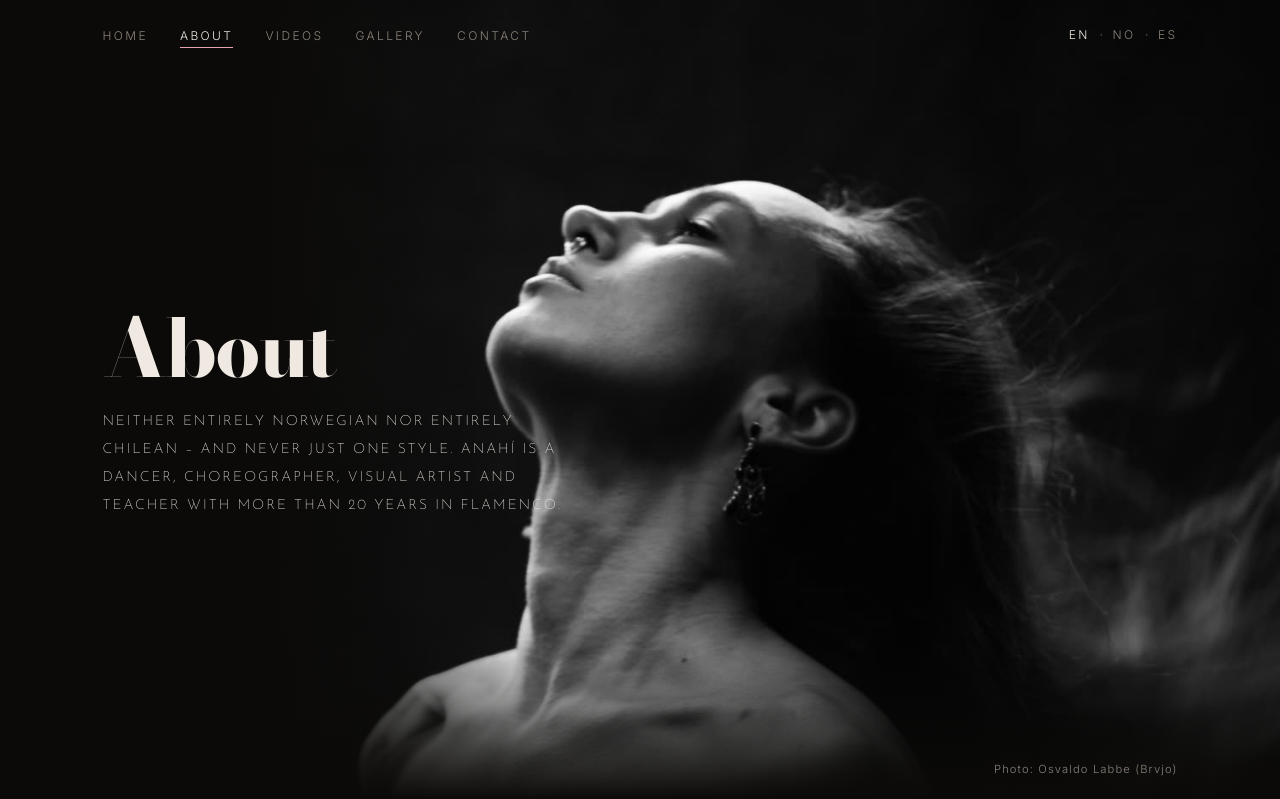
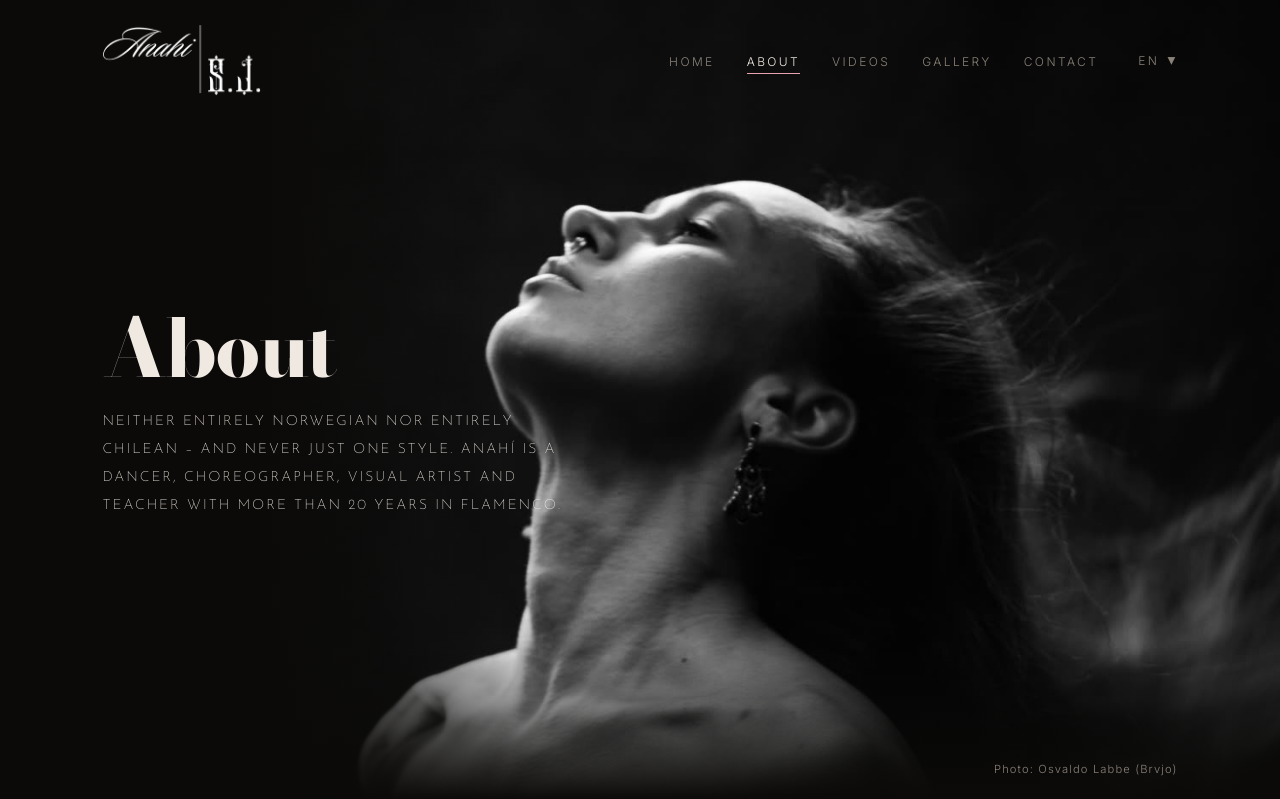
Before and after one commit to hi-Ana-hi/anna-i, a Node server app: page /about in a window 1280 px wide. Shown: the top 799 px of the page. Run offline with Node 20, Linux system fonts and the light colour scheme.

Commit message:
added logo and corrected menu

```diff
--- a/public/css/main.css
+++ b/public/css/main.css
@@ -163,23 +163,6 @@ footer {
   color: var(--muted);
 }
 
-.lang {
-  display: flex;
-  gap: 0.6rem;
-  color: var(--muted);
-  font-size: 0.75rem;
-}
-
-.lang a {
-  color: var(--muted);
-  text-decoration: none;
-  text-transform: uppercase;
-  letter-spacing: 0.2em;
-  font-size: 0.75rem;
-}
-
-.lang a:hover,
-.lang a[aria-current="page"] { color: var(--text); }
 
 /* ---------- Toppmeny ---------- */
 
@@ -255,7 +238,8 @@ footer {
     color: var(--text);
   }
 
-  .menu-open .lang { position: relative; z-index: 11; }
+  .menu-open .lang,
+  .menu-open .wordmark { position: relative; z-index: 11; }
 }
 
 @media (min-width: 761px) {
@@ -392,7 +376,7 @@ footer {
     position: static;
     width: 100%;
     height: auto;
-    margin-top: 4.5rem; /* plass til menyen */
+    margin-top: 6.5rem; /* plass til menyen (med logo) */
   }
 
   .about-hero-credit {
@@ -438,14 +422,14 @@ footer {
     display: block;
     height: auto;
     aspect-ratio: 16 / 9;
-    margin-top: 4.5rem; /* plass til menyen */
+    margin-top: 6.5rem; /* plass til menyen (med logo) */
   }
 
   .hero-overlay { display: none; }
 
   /* Pause-knappen rett under videoen, til høyre */
   .video-toggle {
-    top: calc(4.5rem + 56.25vw + 0.75rem);
+    top: calc(6.5rem + 56.25vw + 0.75rem);
     bottom: auto;
     right: clamp(1rem, 8vw, 8rem);
   }
@@ -807,3 +791,69 @@ footer {
 
 .thanks-close:hover,
 .thanks-close:focus-visible { background: var(--bg); color: var(--text); }
+
+/* ---------- Toppmeny: navn til venstre, meny og språk til høyre ---------- */
+.wordmark { display: block; line-height: 0; }
+
+/* Logoen (hvit på gjennomsiktig bakgrunn) */
+.wordmark img {
+  display: block;
+  height: 72px;
+  width: auto;
+}
+
+@media (max-width: 760px) {
+  .wordmark img { height: 54px; }
+}
+
+.header-right {
+  display: flex;
+  align-items: center;
+  gap: 2.5rem;
+}
+
+/* Språk-nedtrekksmeny */
+.lang { position: relative; }
+
+.lang summary {
+  list-style: none;
+  cursor: pointer;
+  color: var(--muted);
+  text-transform: uppercase;
+  letter-spacing: 0.2em;
+  font-size: 0.75rem;
+  padding: 0.3em 0;
+}
+
+.lang summary::-webkit-details-marker { display: none; }
+.lang summary:hover,
+.lang[open] summary { color: var(--text); }
+.lang summary span { display: inline-block; font-size: 1.3em; line-height: 0; margin-left: 0.15em; vertical-align: -0.05em; }
+
+.lang ul {
+  list-style: none;
+  position: absolute;
+  right: 0;
+  top: calc(100% + 0.6rem);
+  z-index: 20;
+  min-width: 9rem;
+  padding: 0.5rem 0;
+  background: var(--bg);
+  border: 1px solid rgba(239, 233, 225, 0.15);
+}
+
+.lang ul a {
+  display: block;
+  padding: 0.55rem 1.1rem;
+  color: var(--muted);
+  text-decoration: none;
+  font-size: 0.8rem;
+  letter-spacing: 0.08em;
+}
+
+.lang ul a:hover { color: var(--text); }
+.lang ul a[aria-current="page"] { color: var(--text); border-left: 2px solid var(--pink); }
+
+@media (max-width: 760px) {
+  .header-right { gap: 1.5rem; }
+}
--- a/public/js/menu.js
+++ b/public/js/menu.js
@@ -27,3 +27,18 @@
     }
   });
 })();
+
+// Språkmenyen: lukk den når man klikker et annet sted eller trykker Esc
+(function () {
+  const lang = document.querySelector('.lang');
+  if (!lang) return;
+  document.addEventListener('click', function (e) {
+    if (lang.open && !lang.contains(e.target)) lang.open = false;
+  });
+  document.addEventListener('keydown', function (e) {
+    if (e.key === 'Escape' && lang.open) {
+      lang.open = false;
+      lang.querySelector('summary').focus();
+    }
+  });
+})();
--- a/views/partials/header.ejs
+++ b/views/partials/header.ejs
@@ -1,4 +1,10 @@
 <header class="site-header">
+  <!-- Logoen til venstre: lenke til forsiden -->
+  <a class="wordmark" href="<%= url(t.lang, 'home') %>">
+    <img src="/img/logo.png" width="330" height="150" alt="Anahí Sucarrat Johnsen">
+  </a>
+
+  <div class="header-right">
     <button class="menu-toggle" type="button" hidden aria-expanded="false" aria-controls="main-nav"
             data-label-open="<%= t.menuOpen %>" data-label-close="<%= t.menuClose %>"><%= t.menuOpen %></button>
 
@@ -10,11 +16,15 @@
       </ul>
     </nav>
 
-  <nav class="lang" aria-label="<%= t.langNavLabel %>">
-<% Object.values(locales).forEach(function (l, i) { %>
-    <%- i ? '<span aria-hidden="true">·</span>' : '' %>
-    <a href="<%= url(l.lang, page) %>" hreflang="<%= l.lang %>" lang="<%= l.lang %>" title="<%= l.langName %>"
-       <%- l.lang === t.lang ? 'aria-current="page"' : '' %>><%= l.lang.toUpperCase() %></a>
+    <!-- Språkvalg som nedtrekksmeny (fungerer også uten JavaScript) -->
+    <details class="lang">
+      <summary aria-label="<%= t.langNavLabel %>: <%= t.langName %>"><%= t.lang.toUpperCase() %> <span aria-hidden="true">▾</span></summary>
+      <ul>
+<% Object.values(locales).forEach(function (l) { %>
+        <li><a href="<%= url(l.lang, page) %>" hreflang="<%= l.lang %>" lang="<%= l.lang %>"
+               <%- l.lang === t.lang ? 'aria-current="page"' : '' %>><%= l.langName %></a></li>
 <% }) %>
-  </nav>
+      </ul>
+    </details>
+  </div>
 </header>
```
Also changed, not shown: public/img/logo.png (added). Lines whose indentation alone changed are shown as unchanged.
